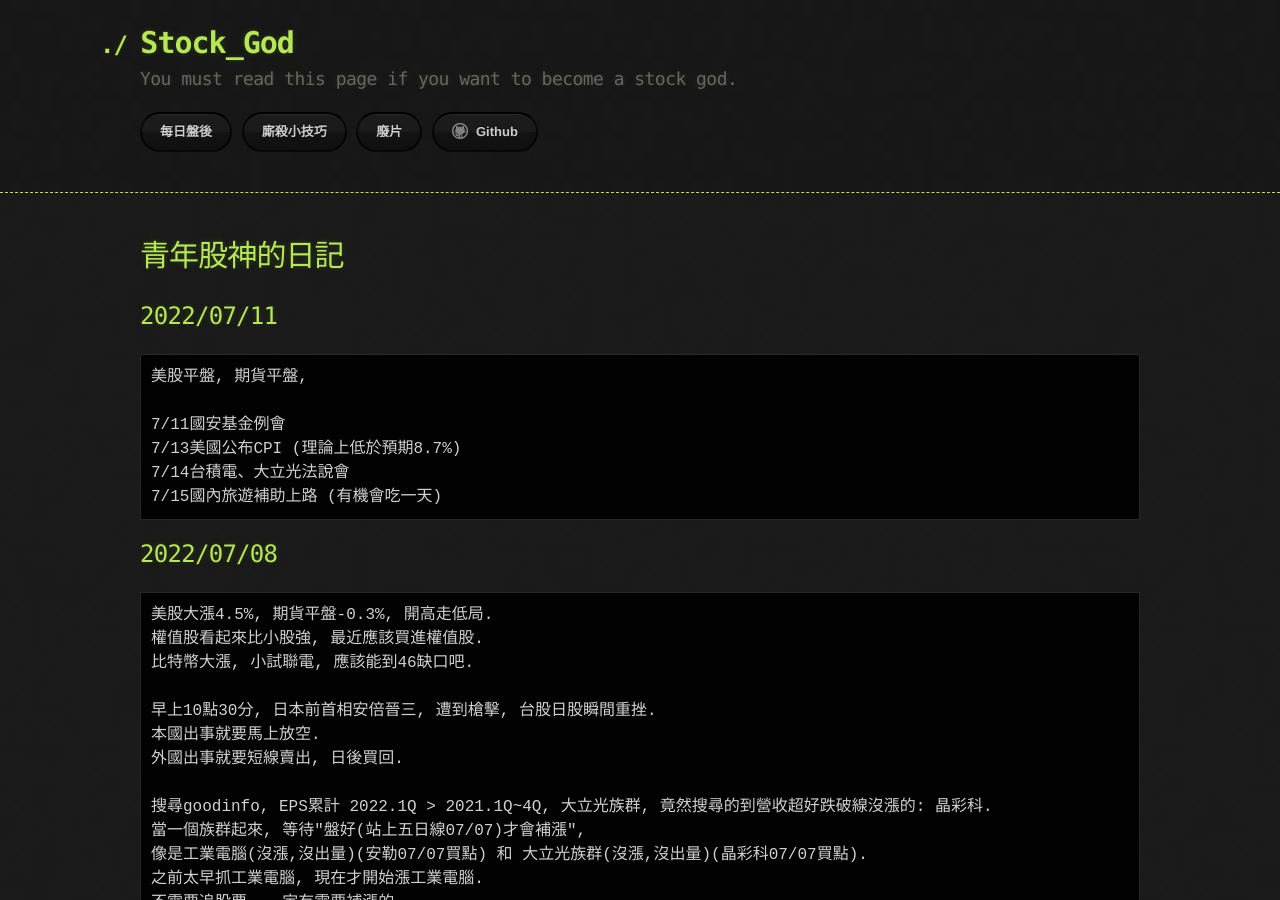
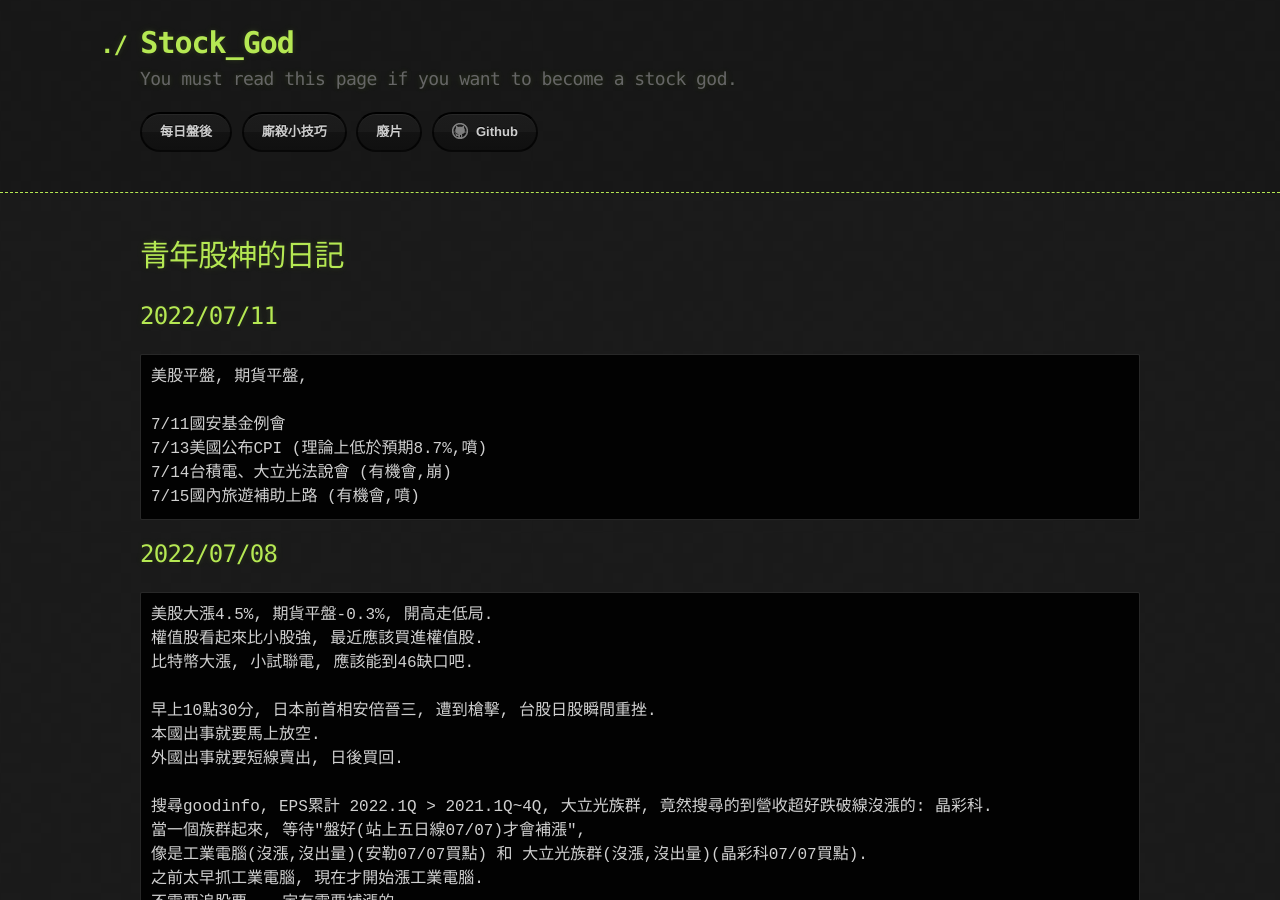
Before and after one commit to lepg5487/Stock_God, a Jekyll site: the page built from index.md, in a window 1280 px wide and 900 px high. Built offline with Jekyll 4.4.1, drawn with Linux system fonts in a browser that asks for light colours; our own code applies the rules of GitHub Pages for plain Markdown files.

Commit message:
Update index.md

````diff
--- a/index.md
+++ b/index.md
@@ -8,9 +8,9 @@ layout: testlayouts
 美股平盤, 期貨平盤,
 
 7/11國安基金例會
-7/13美國公布CPI (理論上低於預期8.7%)
-7/14台積電、大立光法說會
-7/15國內旅遊補助上路 (有機會吃一天)
+7/13美國公布CPI (理論上低於預期8.7%,噴)
+7/14台積電、大立光法說會 (有機會,崩)
+7/15國內旅遊補助上路 (有機會,噴)
 ```
 
 ## 2022/07/08
````
